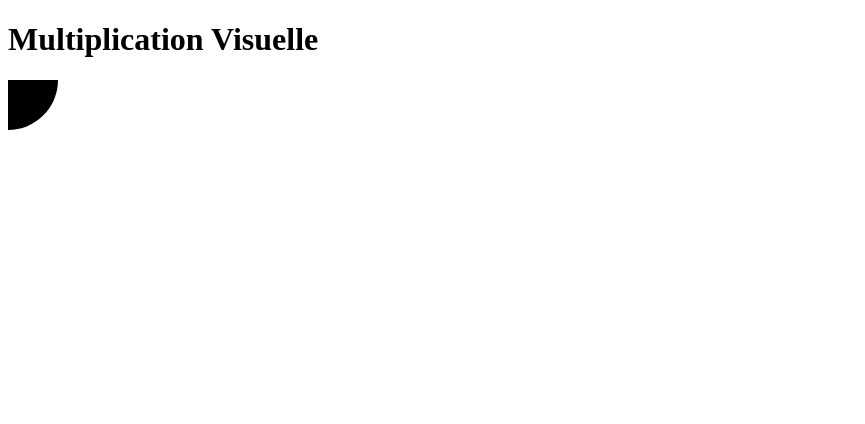
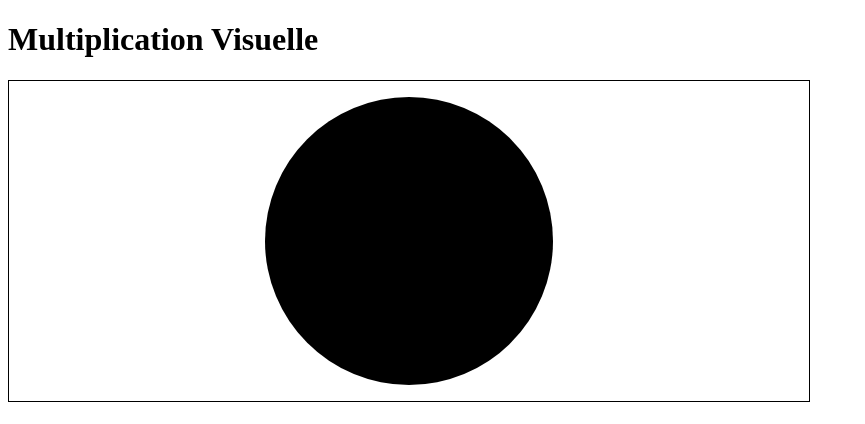
Before and after one commit to jlg-formation/tsrcv1-nov-2023, a plain HTML site: page front/index.html in a window 1280 px wide. Shown: the whole page, without its empty margins (0-865 px from the left). Drawn offline with Linux system fonts and the light colour scheme.

Commit message:
dev: added css

```diff
--- a/front/index.html
+++ b/front/index.html
@@ -4,11 +4,12 @@
     <meta charset="UTF-8" />
     <meta name="viewport" content="width=device-width, initial-scale=1.0" />
     <title>Multiplication Visuelle</title>
+    <link rel="stylesheet" href="style.css" />
   </head>
   <body>
     <h1>Multiplication Visuelle</h1>
-    <svg>
-      <circle cx="0" cy="0" r="50"></circle>
+    <svg viewBox="0 0 100 100" xmlns="http://www.w3.org/2000/svg">
+      <circle cx="50" cy="50" r="45" />
     </svg>
   </body>
 </html>
--- /dev/null
+++ b/front/style.css
@@ -0,0 +1,5 @@
+svg {
+  width: 50em;
+  height: 20em;
+  border: 0.1em solid black;
+}
```
